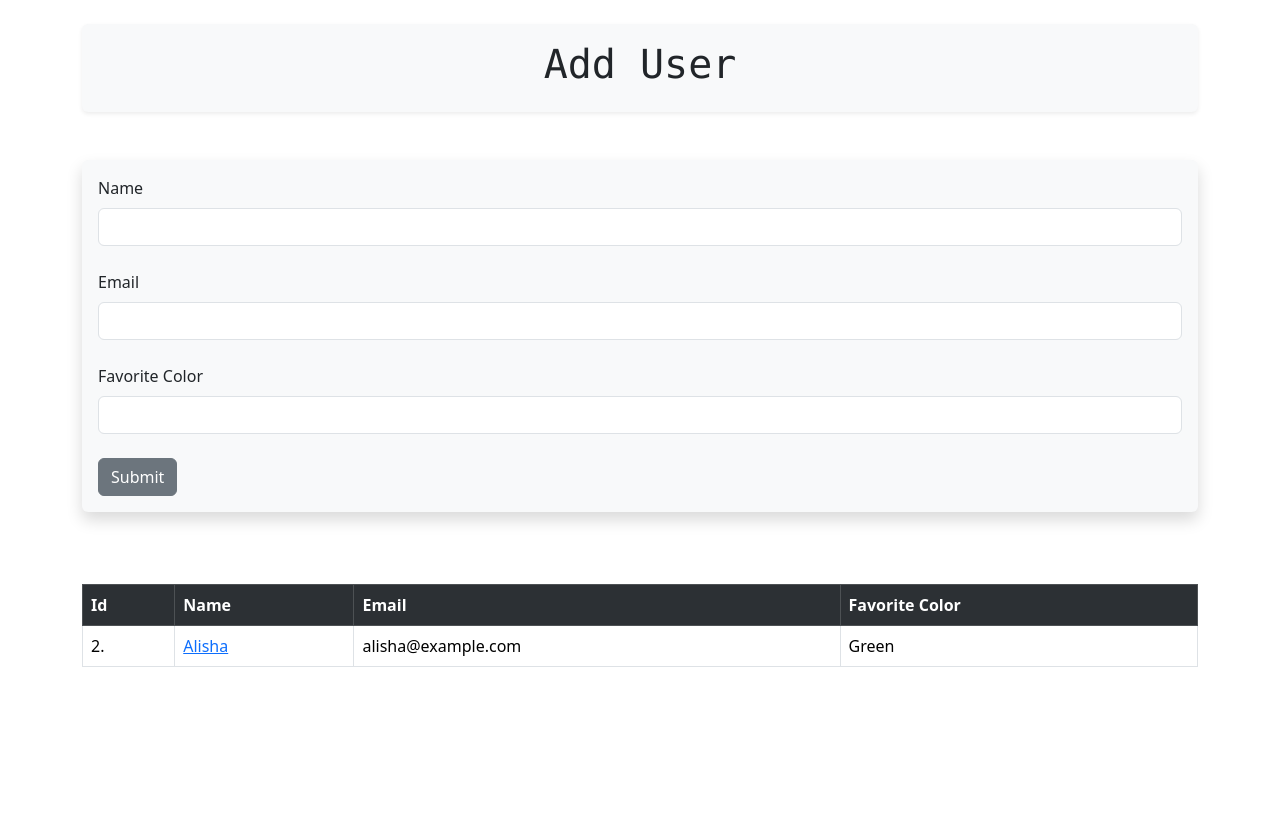
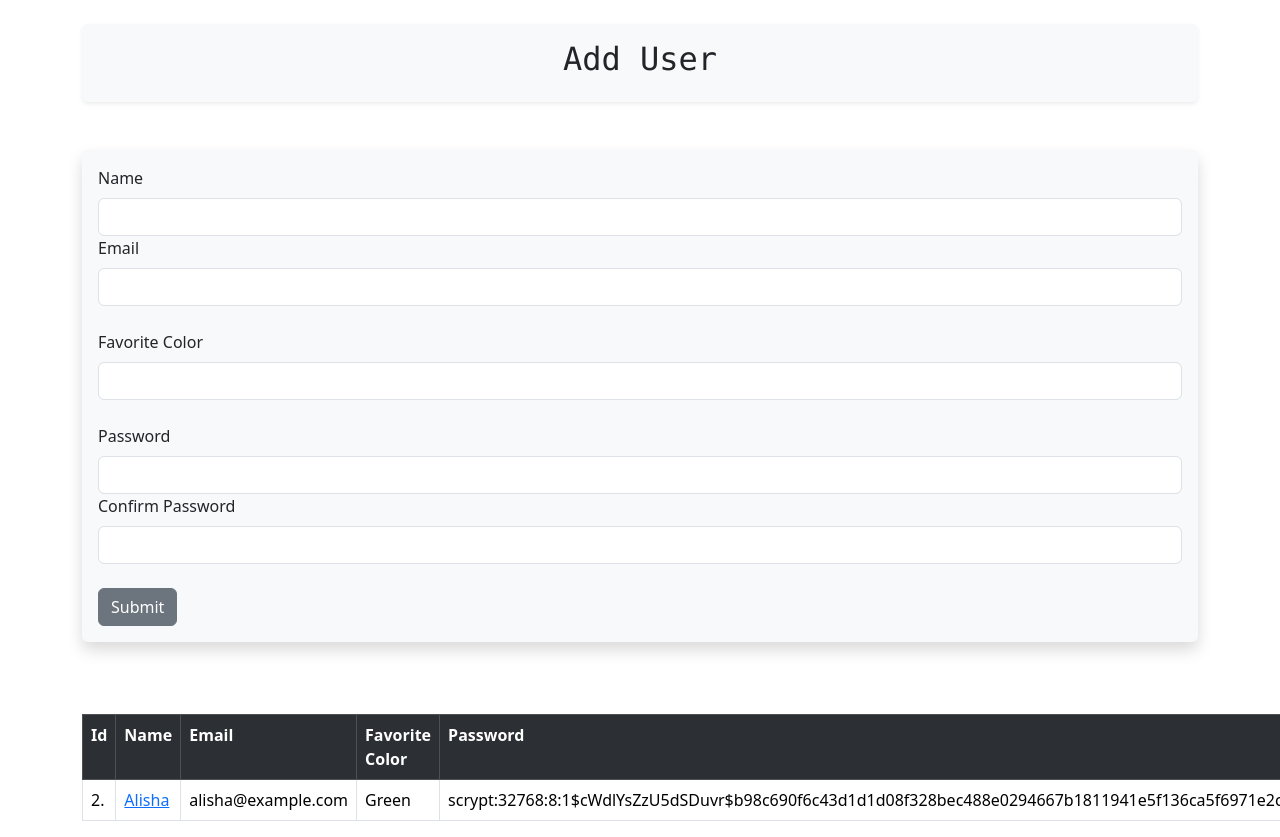
Before and after one commit to atharkn7/flasker, a Flask app: page /user/add in a window 1280 px wide; the page is wider, and only the part inside the window is pictured. Shown: the part 56-893 px from the top of that part. Before the commit the page ends 723 px from the top of that part, so only its background shows below. Run offline with Flask 3, Linux system fonts and the light colour scheme; data comes from the database, SQL or seed files in the repository; both versions use the stored data as it was after the commit.

Commit message:
Added hashed pass

```diff
--- a/app.py
+++ b/app.py
@@ -3,8 +3,8 @@ from flask import Flask, render_template, flash, redirect, url_for, request
 from flask_migrate import Migrate
 from flask_sqlalchemy import SQLAlchemy
 from flask_wtf import FlaskForm
-from wtforms import StringField, SubmitField, EmailField    # EmailField, PasswordField
-from wtforms.validators import DataRequired, Length
+from wtforms import StringField, SubmitField, EmailField, PasswordField, BooleanField, ValidationError
+from wtforms.validators import DataRequired, Length, EqualTo
 from werkzeug.security import generate_password_hash, check_password_hash
 
 
@@ -55,8 +55,9 @@ class Users(db.Model):
 class UserForm(FlaskForm):
     name = StringField('Name', validators=[DataRequired(), Length(max=200)])
     email = EmailField('Email', validators=[DataRequired(), Length(max=120)])
-    # password = PasswordField('Password', validators=[Length(min=6, max=16), DataRequired()]) # 6 - 12 digit pass
     fav_color = StringField('Favorite Color', validators=[Length(max=120)])
+    password = PasswordField('Password', validators=[Length(min=6, max=16), DataRequired(), EqualTo('password2', message='Passwords must match!')])
+    password2 = PasswordField('Confirm Password', validators=[Length(min=6, max=16), DataRequired()])
     submit = SubmitField('Submit')
 
 
@@ -109,11 +110,19 @@ def add_user():
         user = Users.query.filter_by(email=form.email.data).first() # Checking if current email exists
 
         if user is None:    # if no existing users
+            # Hashing Pass
+            hashed_pw = generate_password_hash(form.password.data)
+
+            # Updating user with values from form
             user = Users(name=form.name.data,
                          email=form.email.data,
-                         fav_color=form.fav_color.data)
+                         fav_color=form.fav_color.data,
+                         password_hash=hashed_pw)
+
+            # Commiting to DB
             db.session.add(user)
             db.session.commit()
+
             flash("User Added Successfully!")
             return redirect(url_for("add_user"))
 
--- a/templates/add.html
+++ b/templates/add.html
@@ -4,7 +4,7 @@
 
 <!-- Heading -->
 <div class="shadow-sm p-3 mb-5 bg-body-tertiary rounded">
-    <h1 class="font-monospace" style="text-align: center;"> Add User </h1>
+    <h2 class="font-monospace" style="text-align: center;"> Add User </h2>
 </div>
 
 <!-- Add User Form -->
@@ -14,12 +14,18 @@
 
         {{ form.name.label(class="form-label") }}
         {{ form.name(class="form-control") }}
-        <br>
+
         {{ form.email.label(class="form-label") }}
         {{ form.email(class="form-control") }}
         <br>
         {{ form.fav_color.label(class="form-label") }}
         {{ form.fav_color(class="form-control") }}
+        <br>
+        {{ form.password.label(class="form-label") }}
+        {{ form.password(class="form-control") }}
+
+        {{ form.password2.label(class="form-label") }}
+        {{ form.password2(class="form-control") }}
         <br>
         {{ form.submit(class="btn btn-secondary") }}
 
@@ -46,6 +52,7 @@
         <th>Name</th>
         <th>Email</th>
         <th>Favorite Color</th>
+        <th>Password</th> <!-- TO BE REMOVED -->
     </tr>
     {% for user in our_users %}
     <tr>
@@ -53,6 +60,7 @@
         <td> <a href="{{ url_for('update', id=user.id) }}">{{user.name}}</a></td>
         <td>{{user.email}}</td>
         <td>{{user.fav_color}}</td>
+        <td>{{user.password_hash}}</td>
     </tr>
     {% endfor %}
 </table>
```
Also changed, not shown: migrations/versions/276dc54eb2c8_users_password_hash_added.py (added, +32 -0 lines), instance/users.db.
